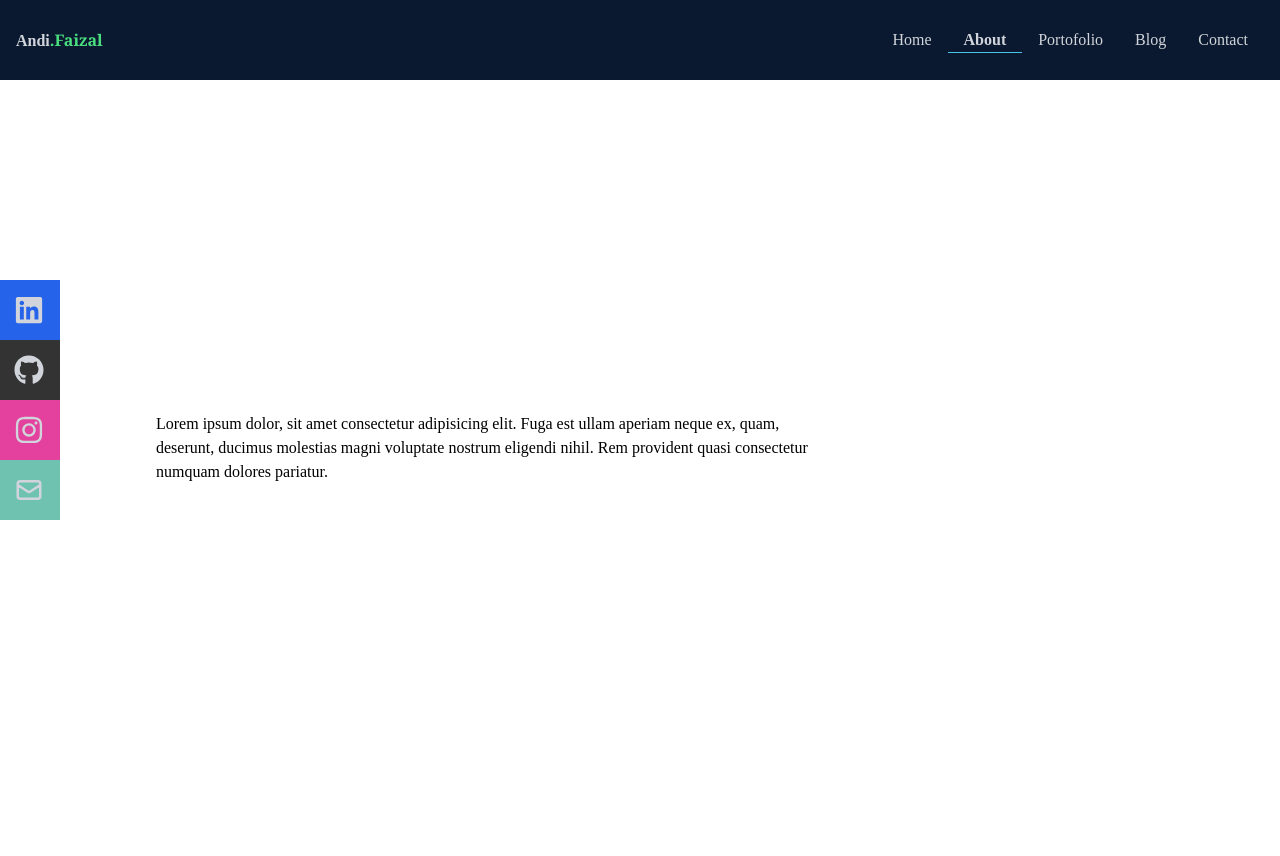
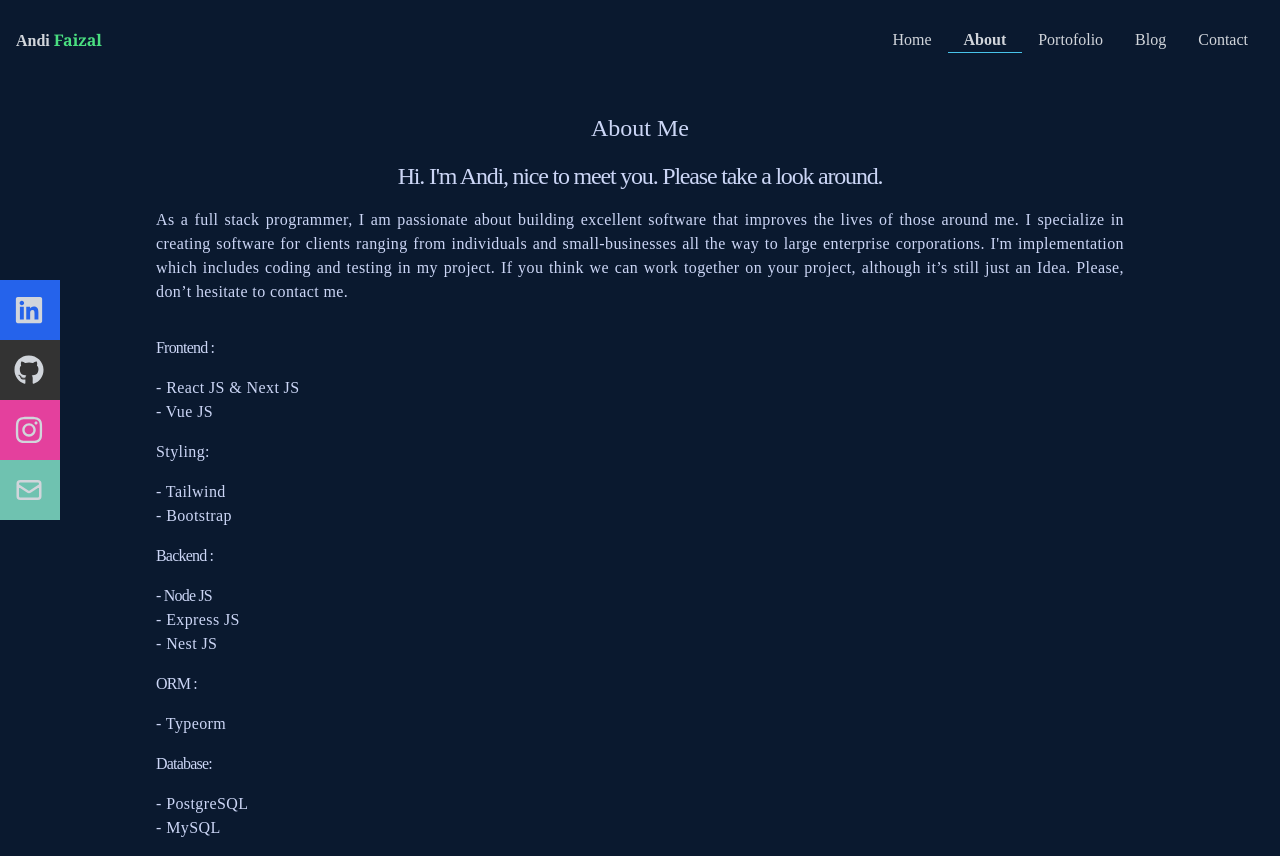
Before and after one commit to andi-faizal94/andi, a React (Create React App) app in the folder client/: page /about in a window 1280 px wide. Before the commit the page ends 800 px from the top, so only its background shows below. Built offline with nearby package versions, Linux system fonts and the light colour scheme.

Commit message:
adjust navbar,home,about,contact

```diff
--- a/client/src/components/Navbar.js
+++ b/client/src/components/Navbar.js
@@ -30,8 +30,8 @@ const Navbar = () => {
         >
           <h1 className="hover:text-gray-100 font-bold hover:scale-x-110">
             Andi
-            <span className="text-green-400 font-bold font-serif ">
-              .Faizal
+            <span className="ml-1 text-green-400 font-bold font-serif ">
+              Faizal
             </span>{" "}
           </h1>
         </NavLink>
@@ -78,7 +78,11 @@ const Navbar = () => {
 
       {/* Hamburger */}
       <div onClick={handleClick} className="md:hidden z-10">
-        {!nav ? <FaBars /> : <FaTimes />}
+        {!nav ? (
+          <FaBars className="transition duration-500 ease-out" />
+        ) : (
+          <FaTimes className="transition duration-500 ease-out" />
+        )}
       </div>
 
       {/* Mobile menu */}
@@ -90,42 +94,42 @@ const Navbar = () => {
         }
       >
         <NavLink
-          className="NavLink py-6 text-4xl scroll-smooth hover:text-gray-100"
+          className="NavLink py-6 text-4xl scroll-smooth hover:text-gray-100 duration-75"
           onClick={handleClick}
           to="/"
-          duration={500}
+          duration={100}
         >
           Home
         </NavLink>
         <NavLink
-          className="NavLink py-6 text-4xl scroll-smooth hover:text-gray-100"
+          className="NavLink py-6 text-4xl scroll-smooth hover:text-gray-100 duration-100"
           onClick={handleClick}
           to="/about"
-          duration={500}
+          duration={100}
         >
           About
         </NavLink>
         <NavLink
-          className="NavLink py-6 text-4xl scroll-smooth hover:text-gray-100"
+          className="NavLink py-6 text-4xl scroll-smooth hover:text-gray-100 duration-200"
           onClick={handleClick}
           to="/portofolio"
-          duration={500}
+          duration={100}
         >
           Portofolio
         </NavLink>
         <NavLink
-          className="NavLink py-6 text-4xl scroll-smooth hover:text-gray-100"
+          className="NavLink py-6 text-4xl scroll-smooth hover:text-gray-100 duration-300"
           onClick={handleClick}
           to="/blog"
-          duration={500}
+          duration={100}
         >
           Blog
         </NavLink>
         <NavLink
-          className="NavLink py-6 text-4xl scroll-smooth hover:text-gray-100"
+          className="NavLink py-6 text-4xl scroll-smooth hover:text-gray-100 duration-500"
           onClick={handleClick}
           to="/contact"
-          duration={500}
+          duration={100}
         >
           Contact
         </NavLink>
--- a/client/src/pages/About.js
+++ b/client/src/pages/About.js
@@ -2,13 +2,68 @@ import React from "react";
 
 function About() {
   return (
-    <div className="w-full h-screen pt-24">
-      <div className="max-w-[1000px] mx-auto flex flex-col justify-center h-full">
-        <p className="p-4 max-w-[700px]">
-          Lorem ipsum dolor, sit amet consectetur adipisicing elit. Fuga est
-          ullam aperiam neque ex, quam, deserunt, ducimus molestias magni
-          voluptate nostrum eligendi nihil. Rem provident quasi consectetur
-          numquam dolores pariatur.
+    <div className="w-full min-h-full bg-[rgb(10,25,47)] pt-24">
+      <div className="max-w-[1000px] mx-auto flex flex-col justify-center min-h-full">
+        <h2 className="p-4 text-left sm:text-center text-[#ccd6f6] text-2xl">
+          About Me
+        </h2>
+        <p className="px-4 text-left sm:text-center text-2xl text-[#ccd6f6] tracking-tighter">
+          Hi. I'm Andi, nice to meet you. Please take a look around.
+        </p>
+        <p className="p-4  text-justify sm:text-justify text-[#ccd6f6] tracking-wide">
+          As a full stack programmer, I am passionate about building excellent
+          software that improves the lives of those around me. I specialize in
+          creating software for clients ranging from individuals and
+          small-businesses all the way to large enterprise corporations. I'm
+          implementation which includes coding and testing in my project. If you
+          think we can work together on your project, although it’s still just
+          an Idea. Please, don’t hesitate to contact me.
+        </p>
+        <p className="p-4 max-w-[700px] text-[#ccd6f6] tracking-tighter">
+          Frontend :
+        </p>
+        <p className="px-4 max-w-[700px] text-[#ccd6f6] tracking-wide">
+          - React JS & Next JS
+        </p>
+        <p className="px-4 max-w-[700px] text-[#ccd6f6] tracking-wide">
+          - Vue JS
+        </p>
+        <p className="p-4 max-w-[700px] text-[#ccd6f6] tracking-wide">
+          Styling:
+        </p>
+        <p className="px-4 max-w-[700px] text-[#ccd6f6] tracking-wide">
+          - Tailwind
+        </p>
+        <p className="px-4 max-w-[700px] text-[#ccd6f6] tracking-wide">
+          - Bootstrap
+        </p>
+
+        <p className="p-4 max-w-[700px] text-[#ccd6f6] tracking-tighter">
+          Backend :
+        </p>
+        <p className="px-4 text-[#ccd6f6] tracking-tighter">- Node JS</p>
+        <p className="px-4 max-w-[700px] text-[#ccd6f6] tracking-wide">
+          - Express JS
+        </p>
+        <p className="px-4 max-w-[700px] text-[#ccd6f6] tracking-wide">
+          - Nest JS
+        </p>
+        <p className="p-4 max-w-[700px] text-[#ccd6f6] tracking-tighter">
+          ORM :
+        </p>
+
+        <p className="px-4 max-w-[700px] text-[#ccd6f6] tracking-wide">
+          - Typeorm
+        </p>
+        <p className="p-4 max-w-[700px] text-[#ccd6f6] tracking-tighter">
+          Database:
+        </p>
+
+        <p className="px-4 max-w-[700px] text-[#ccd6f6] tracking-wide">
+          - PostgreSQL
+        </p>
+        <p className="px-4 pb-4 max-w-[700px] text-[#ccd6f6] tracking-wide">
+          - MySQL
         </p>
       </div>
     </div>
--- a/client/src/pages/Contact.js
+++ b/client/src/pages/Contact.js
@@ -2,14 +2,46 @@ import React from "react";
 
 function Contact() {
   return (
-    <div className="w-full h-screen pt-24">
-      <div className="max-w-[1000px] mx-auto  h-full">
-        <p className="p-4 max-w-[700px]">
-          Lorem ipsum dolor, sit amet consectetur adipisicing elit. Fuga est
-          ullam aperiam neque ex, quam, deserunt, ducimus molestias magni
-          voluptate nostrum eligendi nihil. Rem provident quasi consectetur
-          numquam dolores pariatur.
-        </p>
+    <div className="w-full h-screen pt-20">
+      <div
+        name="contact"
+        className="w-full h-screen bg-[#0a192f] flex justify-center items-center px-8"
+      >
+        <form
+          method="POST"
+          action="https://getform.io/f/a699a1b2-f225-434e-b317-1fbbde8e006c"
+          className="flex flex-col max-w-[600px] w-full"
+        >
+          <div className="text-center pb-8">
+            <p className="text-4xl font-bold inline border-b-4 border-pink-600 text-gray-300">
+              Contact
+            </p>
+            <p className="text-gray-300 py-4">
+              Submit the form below or shoot me an email - myemail@gmail.com
+            </p>
+          </div>
+          <input
+            className="bg-[#ccd6f6] p-2"
+            type="text"
+            placeholder="Name"
+            name="name"
+          />
+          <input
+            className="my-4 p-2 bg-[#ccd6f6]"
+            type="email"
+            placeholder="Email"
+            name="email"
+          />
+          <textarea
+            className="bg-[#ccd6f6] p-2"
+            name="message"
+            rows="10"
+            placeholder="Message"
+          ></textarea>
+          <button className="text-white border-2 hover:bg-pink-600 hover:border-pink-600 px-4 py-3 my-8 mx-auto flex items-center">
+            Let's Collaborate
+          </button>
+        </form>
       </div>
     </div>
   );
--- a/client/src/pages/Home.js
+++ b/client/src/pages/Home.js
@@ -1,27 +1,31 @@
 import React from "react";
 import { Link } from "react-router-dom";
 import { HiArrowNarrowRight } from "react-icons/hi";
+import logo from "../assets/profil.png";
 
 const Home = () => {
   return (
-    <div name="home" className="w-full h-screen bg-[#0a192f]">
-      <div className="max-w-[1000px] mx-auto px-8 flex flex-col justify-center h-full">
-        <p className="text-green-500 text-xl font-semibold">Hi, my name is</p>
-        <h1 className="text-2xl sm:text-7xl font-bold text-[#ccd6f6]">
+    <div className="w-full h-screen bg-[rgb(10,25,47)]">
+      <div className="max-w-[1000px] mx-auto px-4 flex flex-col md:flex-row lg:flex-row justify-around  items-center h-full pt-24">
+        <div className="w-6/2">
+          <p className="text-green-500 py-2 text-2xl font-semibold">
+            Hi, my name is
+          </p>
+          <h1 className="text-5xl md:text-4xl font-bold text-[#ccd6f6]">
             Andi Faizal
           </h1>
-        <h2 className="text-2xl sm:text-7xl font-bold text-[#8892b0]">
+          <h2 className="text-5xl md:text-4xl font-bold text-[#8892b0]">
             I'm a Full Stack Developer.
           </h2>
           <p className="text-[#8892b0] py-4 max-w-[700px]">
-          I’m a full-stack developer specializing in building (and occasionally
-          designing) exceptional digital experiences. Currently, I’m focused on
+            I’m a full-stack developer specializing in building and UI/UX
+            designer exceptional digital experiences. Currently, I’m focused on
             building responsive full-stack web applications.
           </p>
           <div className="flex">
             <Link
               to="/portofolio"
-            className="text-white group border-2 px-6 py-3 mx-2 my-2 flex items-center hover:bg-pink-600 hover:border-pink-600"
+              className="text-white group border-2 px-6 py-3 mx-2 my-2 flex items-center hover:bg-emerald-400 rounded-md"
             >
               View Work
               <span className="group-hover:rotate-90 duration-300">
@@ -30,7 +34,7 @@ const Home = () => {
             </Link>
             <Link
               to="/contact"
-            className=" text-white group border-2 px-6 py-3 my-2 flex items-center hover:bg-pink-600 hover:border-pink-600"
+              className=" text-white group border-2 px-6 py-3 my-2 flex items-center hover:text-black hover:bg-cyan-200 rounded-md"
             >
               Contact
               <span className="group-hover:rotate-90 duration-300">
@@ -39,6 +43,15 @@ const Home = () => {
             </Link>
           </div>
         </div>
+        <div className="hidden sm:block w-6/2 md:m-8 bg-emerald-400 hover:bg-transparent rounded-full">
+          <img
+            className="object-cover w-36 h-36  md:w-52 md:h-52"
+            src={logo}
+            alt="andi profil"
+            size={30}
+          />
+        </div>
+      </div>
     </div>
   );
 };
```
Also changed, not shown: client/src/assets/profil.png (added), 1 other file (tests, documents, lock files or other folders). Lines whose indentation alone changed are shown as unchanged.
